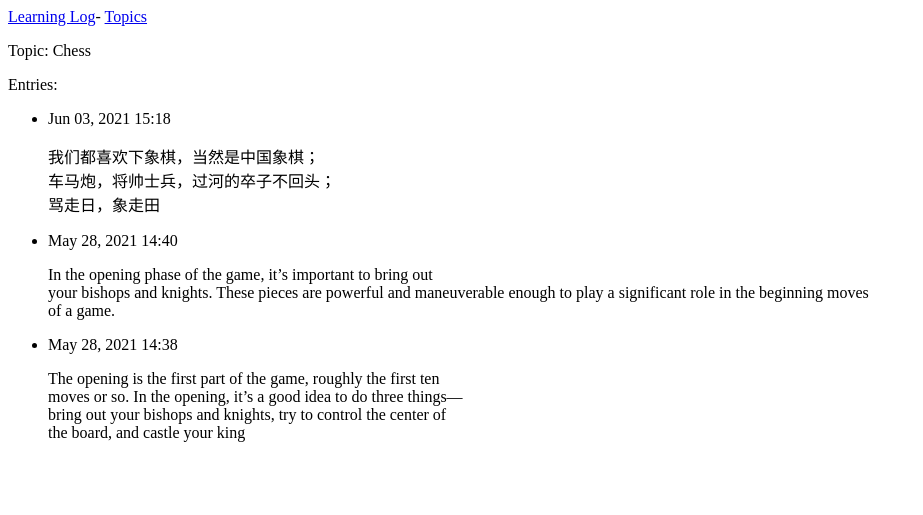
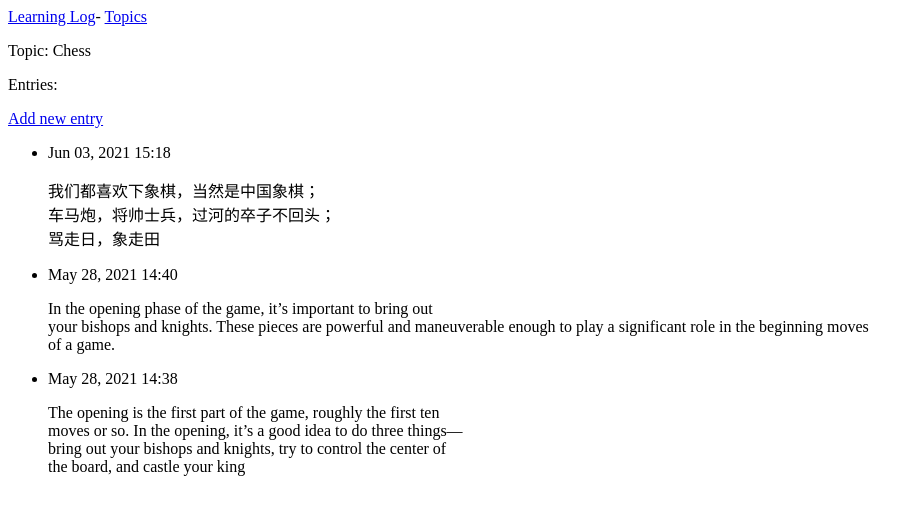
Before and after one commit to bingleyu/learning_log, a Django app: page /topics/1/ in a window 1280 px wide. Shown: the top 515 px of the page, without its empty margins (0-923 px from the left). Run offline with Django 3.2, Linux system fonts and the light colour scheme; data comes from the database, SQL or seed files in the repository; both versions use the stored data as it was after the commit.

Commit message:
Adding new entry form

```diff
--- a/learning_logs/templates/learning_logs/topic.html
+++ b/learning_logs/templates/learning_logs/topic.html
@@ -2,6 +2,9 @@
 {% block content %}
   <p>Topic: {{ topic }}</p>
   <p>Entries:</p>
+  <p>
+    <a href="{% url 'learning_logs:new_entry' topic.id %}">Add new entry</a>
+  </p>
     <ul>
     {% for entry in entries %}
 	<li>
--- a/learning_logs/urls.py
+++ b/learning_logs/urls.py
@@ -8,5 +8,7 @@ urlpatterns = [
     # Page that shows all topics
     path('topics/',views.topics, name='topics'),
     path('topics/<int:topic_id>/',views.topic, name='topic'),
-    path('new_topic/', views.new_topic, name='new_topic')
+    path('new_topic/', views.new_topic, name='new_topic'),
+    # Page for adding new entry
+    path('new_entry/<int:topic_id>/', views.new_entry, name='new_entry'),
 ]
--- a/learning_logs/views.py
+++ b/learning_logs/views.py
@@ -1,6 +1,6 @@
 from django.shortcuts import render, redirect
 from .models import Topic
-from .forms import TopicForm
+from .forms import TopicForm, EntryForm
 
 def index(request):
     """The home page for Learning Log."""
@@ -33,3 +33,21 @@ def new_topic(request):
     # display a blank or invalid form
     context = {'form': form}
     return render(request, 'learning_logs/new_topic.html', context)
+
+def new_entry(request, topic_id):
+    """Add a new entry for a particular topic."""
+    topic = Topic.objects.get(id=topic_id)
+    if request.method != 'POST':
+        # No data submitted; create a blank form.
+        form = EntryForm()
+    else:
+        # POST data submitted; process data.
+        form = EntryForm(data=request.POST)
+        if form.is_valid():
+            new_entry = form.save(commit=False)
+            new_entry.topic = topic
+            new_entry.save()
+            return redirect('learning_logs:topic', topic_id=topic_id)
+    # Display a blank or invalid form.
+    context = {'topic': topic, 'form': form}
+    return render(request, 'learning_logs/new_entry.html', context)
```
Also changed, not shown: learning_logs/forms.py (+8 -1 lines), db.sqlite3.
